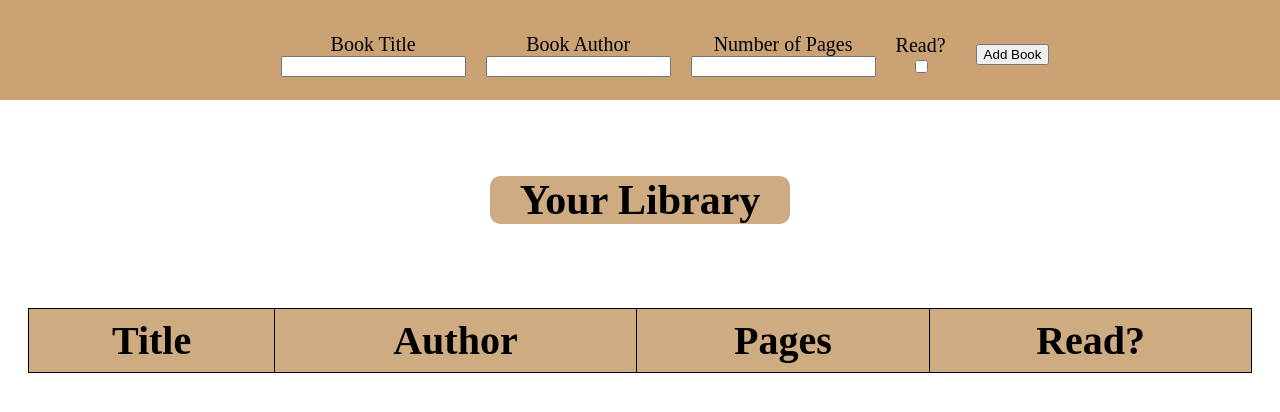
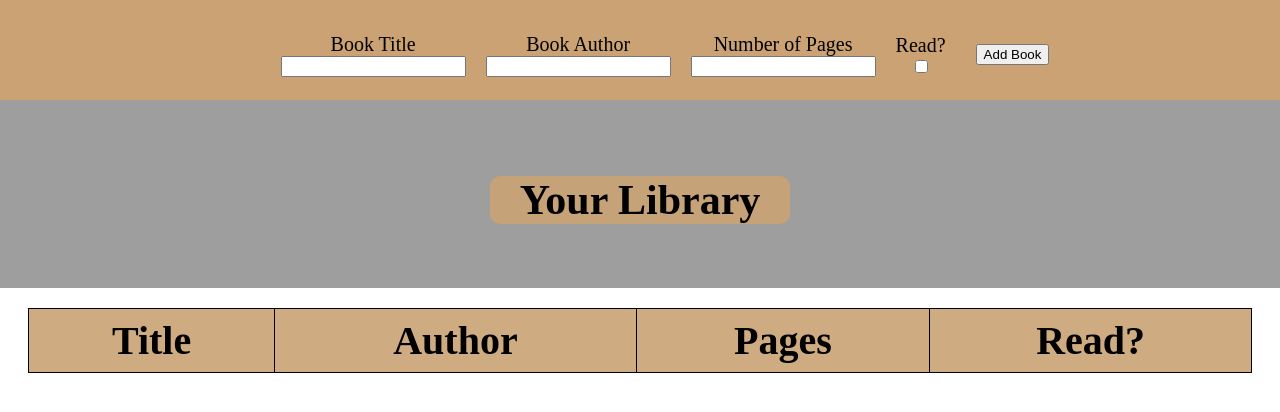
Before and after one commit to mosscodes/library, a plain HTML site: page index.html in a window 1280 px wide. Drawn offline with Linux system fonts and the light colour scheme; the site is published under a folder, as on GitHub Pages, so addresses that start at the root find nothing.

Commit message:
fixed image url

```diff
--- a/styles.css
+++ b/styles.css
@@ -15,7 +15,7 @@ body {
 }
 
 .your-library {
-    background-image: url(/images/alfons-morales-YLSwjSy7stw-unsplash.jpg);
+    background-image: url(library/images/alfons-morales-YLSwjSy7stw-unsplash.jpg);
     padding: 100px;
     margin: 0px -20px;
     height:80px;
```
